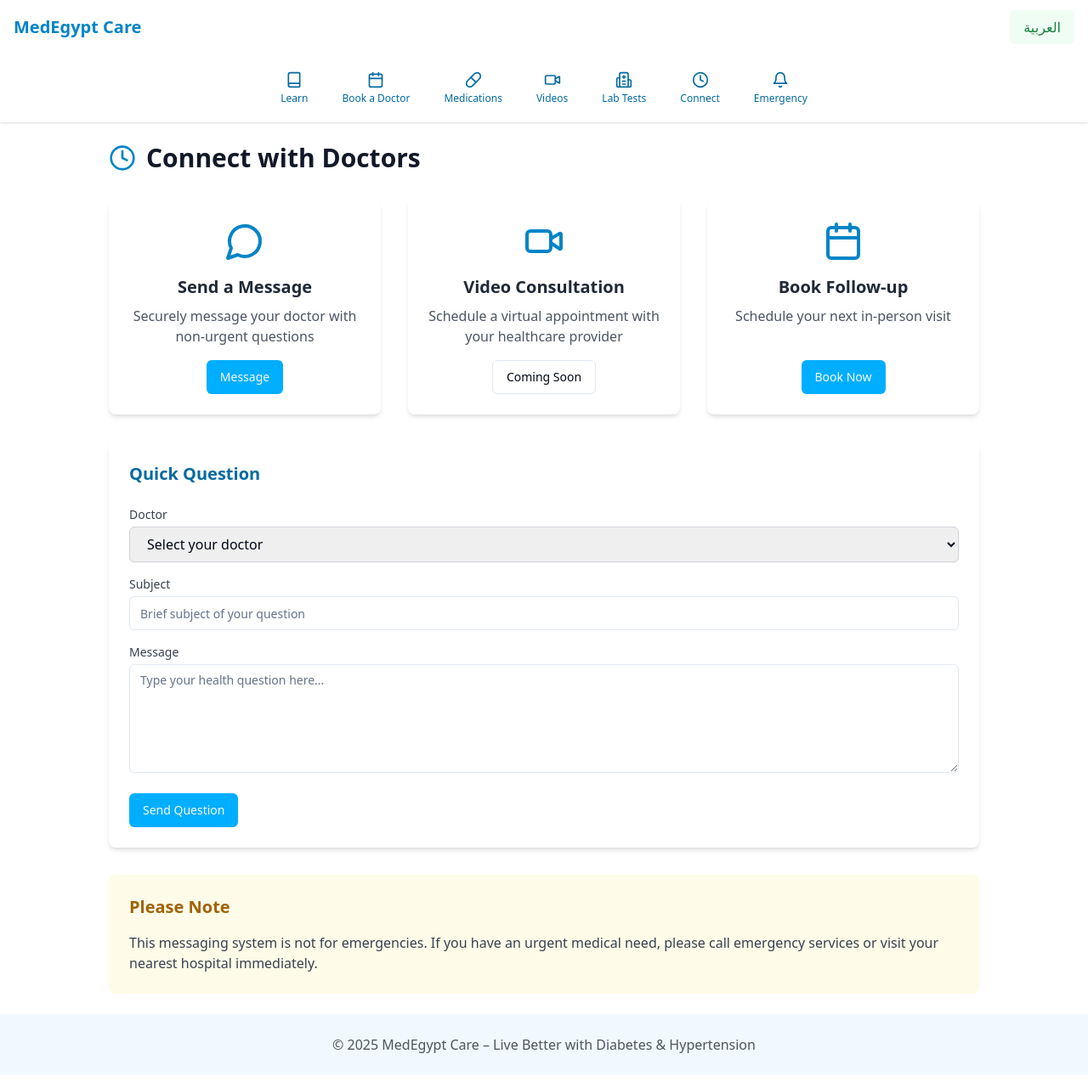
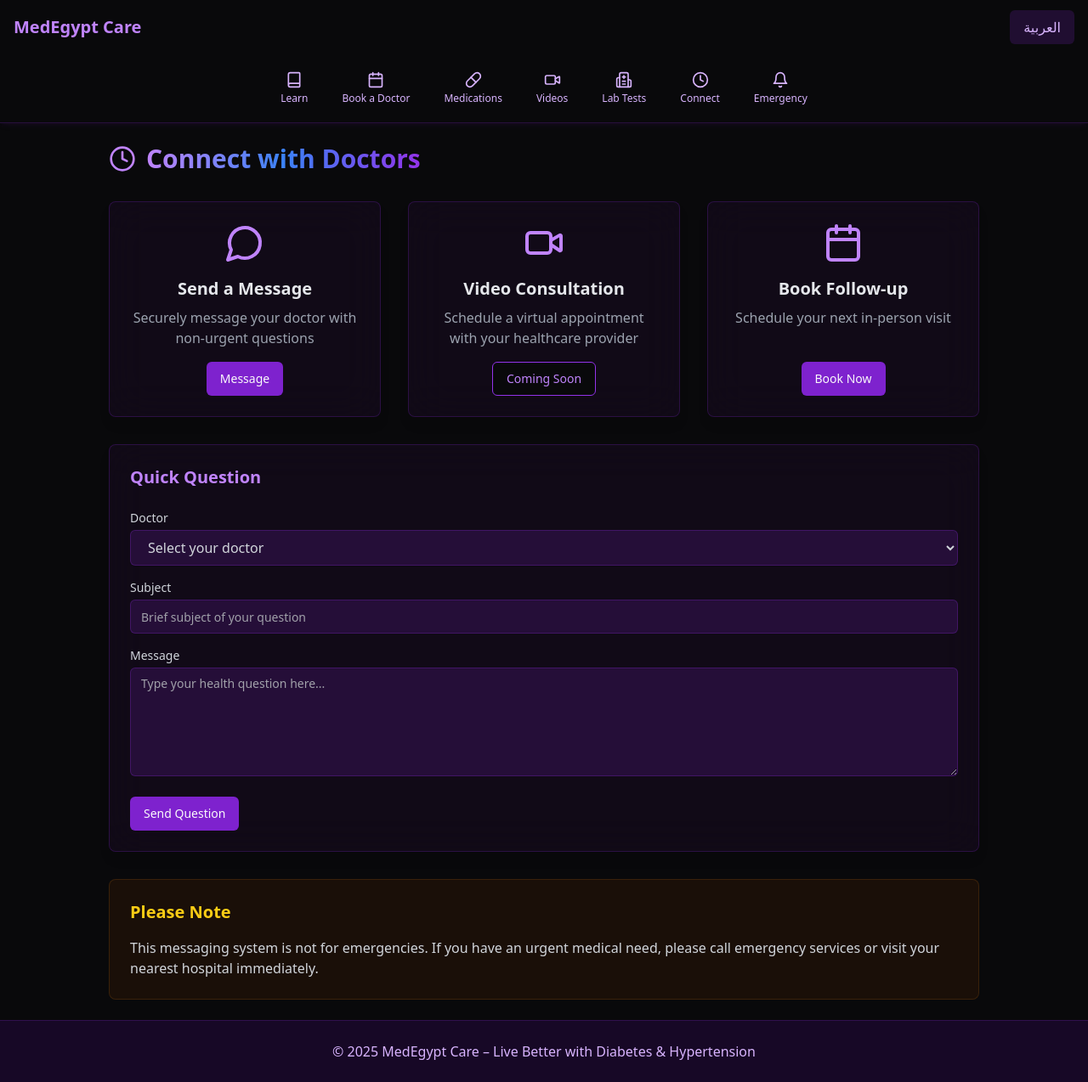
Before and after one commit to motohamy1/medegypt-care-hub, a React (Vite) app: page /connect in a window 1280 px wide. Shown: the whole page at 85% size. Built offline with nearby package versions, Linux system fonts and the light colour scheme.

Commit message:
feat: Implement dark theme
This commit implements a dark theme for the entire website using Next.js theming. The theme utilizes a purple color scheme with dark blue lines for icons.

```diff
--- a/src/components/Layout.tsx
+++ b/src/components/Layout.tsx
@@ -9,11 +9,11 @@ interface LayoutProps {
 
 const Layout = ({ children }: LayoutProps) => {
   return (
-    <div className="min-h-screen bg-white">
+    <div className="min-h-screen bg-background">
       <NavigationMenu />
       <main className="container mx-auto px-4 py-6">{children}</main>
-      <footer className="mt-auto py-6 bg-sky-50">
-        <div className="container mx-auto px-4 text-center text-gray-600">
+      <footer className="mt-auto py-6 bg-purple-950/30 border-t border-purple-800/30">
+        <div className="container mx-auto px-4 text-center text-purple-300">
           <p>© 2025 MedEgypt Care – Live Better with Diabetes & Hypertension</p>
         </div>
       </footer>
--- a/src/components/NavigationMenu.tsx
+++ b/src/components/NavigationMenu.tsx
@@ -49,30 +49,30 @@ export function NavigationMenu() {
   ];
 
   return (
-    <header className="bg-white shadow">
+    <header className="bg-background border-b border-purple-800/30 shadow-md shadow-purple-900/10">
       <div className="container mx-auto px-4">
         <div className="flex items-center justify-between h-16">
           <Link to="/" className="flex items-center space-x-2">
-            <span className="text-xl font-bold text-sky-600">
+            <span className="text-xl font-bold text-purple-400">
               {language === "en" ? "MedEgypt Care" : "ميد إيجيبت كير"}
             </span>
           </Link>
 
           <button
             onClick={toggleLanguage}
-            className="px-4 py-2 bg-green-50 text-green-700 rounded-md hover:bg-green-100"
+            className="px-4 py-2 bg-purple-900/30 text-purple-300 rounded-md hover:bg-purple-800/40"
           >
             {language === "en" ? "العربية" : "English"}
           </button>
         </div>
 
-        <nav className="flex justify-center py-3 overflow-x-auto">
+        <nav className="flex justify-center py-3 overflow-x-auto scrollbar-thin">
           <div className="flex space-x-4">
             {menuItems.map((item) => (
               <Link
                 key={item.path}
                 to={item.path}
-                className="flex flex-col items-center px-3 py-2 text-sky-700 hover:bg-sky-50 rounded-md"
+                className="flex flex-col items-center px-3 py-2 text-purple-300 hover:bg-purple-900/30 rounded-md transition-colors"
               >
                 {item.icon}
                 <span className="text-xs mt-1">{item.title}</span>
--- a/src/index.css
+++ b/src/index.css
@@ -46,42 +46,42 @@
   }
 
   .dark {
-    --background: 222.2 84% 4.9%;
-    --foreground: 210 40% 98%;
+    --background: 240 10% 3.9%;
+    --foreground: 0 0% 98%;
 
-    --card: 222.2 84% 4.9%;
-    --card-foreground: 210 40% 98%;
+    --card: 240 10% 3.9%;
+    --card-foreground: 0 0% 98%;
 
-    --popover: 222.2 84% 4.9%;
-    --popover-foreground: 210 40% 98%;
+    --popover: 240 10% 3.9%;
+    --popover-foreground: 0 0% 98%;
 
-    --primary: 199 100% 50%;
-    --primary-foreground: 222.2 47.4% 11.2%;
+    --primary: 260 100% 65%;
+    --primary-foreground: 0 0% 98%;
 
-    --secondary: 120 100% 45%;
-    --secondary-foreground: 210 40% 98%;
+    --secondary: 210 100% 40%;
+    --secondary-foreground: 0 0% 98%;
 
-    --muted: 217.2 32.6% 17.5%;
-    --muted-foreground: 215 20.2% 65.1%;
+    --muted: 240 3.7% 15.9%;
+    --muted-foreground: 240 5% 64.9%;
 
-    --accent: 199 60% 30%;
-    --accent-foreground: 210 40% 98%;
+    --accent: 260 80% 50%;
+    --accent-foreground: 0 0% 98%;
 
     --destructive: 0 62.8% 30.6%;
-    --destructive-foreground: 210 40% 98%;
+    --destructive-foreground: 0 0% 98%;
 
-    --border: 217.2 32.6% 17.5%;
-    --input: 217.2 32.6% 17.5%;
-    --ring: 212.7 26.8% 83.9%;
+    --border: 240 3.7% 15.9%;
+    --input: 240 3.7% 15.9%;
+    --ring: 260 80% 50%;
 
-    --sidebar-background: 240 5.9% 10%;
-    --sidebar-foreground: 240 4.8% 95.9%;
-    --sidebar-primary: 224.3 76.3% 48%;
+    --sidebar-background: 240 10% 3.9%;
+    --sidebar-foreground: 0 0% 98%;
+    --sidebar-primary: 260 100% 65%;
     --sidebar-primary-foreground: 0 0% 100%;
     --sidebar-accent: 240 3.7% 15.9%;
-    --sidebar-accent-foreground: 240 4.8% 95.9%;
+    --sidebar-accent-foreground: 0 0% 98%;
     --sidebar-border: 240 3.7% 15.9%;
-    --sidebar-ring: 217.2 91.2% 59.8%;
+    --sidebar-ring: 260 100% 65%;
   }
 }
 
@@ -91,7 +91,7 @@
   }
 
   body {
-    @apply bg-background text-foreground;
+    @apply bg-background text-foreground dark;
   }
 
   /* RTL support for Arabic */
@@ -104,7 +104,7 @@
 @layer utilities {
   .scrollbar-thin {
     scrollbar-width: thin;
-    scrollbar-color: rgba(0, 120, 255, 0.5) transparent;
+    scrollbar-color: rgba(139, 92, 246, 0.5) transparent;
   }
 
   .scrollbar-thin::-webkit-scrollbar {
@@ -117,7 +117,15 @@
   }
 
   .scrollbar-thin::-webkit-scrollbar-thumb {
-    background-color: rgba(0, 120, 255, 0.5);
+    background-color: rgba(139, 92, 246, 0.5);
     border-radius: 3px;
   }
+
+  .glass-morphism {
+    @apply backdrop-blur-xl bg-purple-900/10 border border-purple-800/30 shadow-lg;
+  }
+
+  .text-gradient {
+    @apply bg-gradient-to-r from-purple-400 via-blue-500 to-purple-600 bg-clip-text text-transparent;
+  }
 }
--- a/src/pages/Connect.tsx
+++ b/src/pages/Connect.tsx
@@ -11,39 +11,39 @@ const Connect = () => {
     <Layout>
       <div className="max-w-5xl mx-auto">
         <div className="flex items-center mb-8">
-          <Clock className="h-8 w-8 text-sky-600 mr-3" />
-          <h1 className="text-3xl font-bold text-gray-900">Connect with Doctors</h1>
+          <Clock className="h-8 w-8 text-purple-400 mr-3" />
+          <h1 className="text-3xl font-bold text-gradient">Connect with Doctors</h1>
         </div>
 
         <div className="grid grid-cols-1 md:grid-cols-3 gap-8 mb-8">
-          <div className="bg-white rounded-lg shadow-md p-6 flex flex-col items-center text-center">
-            <MessageCircle className="h-12 w-12 text-sky-600 mb-4" />
-            <h2 className="text-xl font-semibold text-gray-800 mb-2">Send a Message</h2>
-            <p className="text-gray-600 mb-4">Securely message your doctor with non-urgent questions</p>
-            <Button className="mt-auto">Message</Button>
+          <div className="glass-morphism rounded-lg p-6 flex flex-col items-center text-center">
+            <MessageCircle className="h-12 w-12 text-purple-400 mb-4" />
+            <h2 className="text-xl font-semibold text-gray-200 mb-2">Send a Message</h2>
+            <p className="text-gray-400 mb-4">Securely message your doctor with non-urgent questions</p>
+            <Button className="mt-auto bg-purple-700 hover:bg-purple-600">Message</Button>
           </div>
 
-          <div className="bg-white rounded-lg shadow-md p-6 flex flex-col items-center text-center">
-            <VideoIcon className="h-12 w-12 text-sky-600 mb-4" />
-            <h2 className="text-xl font-semibold text-gray-800 mb-2">Video Consultation</h2>
-            <p className="text-gray-600 mb-4">Schedule a virtual appointment with your healthcare provider</p>
-            <Button variant="outline" className="mt-auto">Coming Soon</Button>
+          <div className="glass-morphism rounded-lg p-6 flex flex-col items-center text-center">
+            <VideoIcon className="h-12 w-12 text-purple-400 mb-4" />
+            <h2 className="text-xl font-semibold text-gray-200 mb-2">Video Consultation</h2>
+            <p className="text-gray-400 mb-4">Schedule a virtual appointment with your healthcare provider</p>
+            <Button variant="outline" className="mt-auto border-purple-600 text-purple-400 hover:bg-purple-900/30">Coming Soon</Button>
           </div>
 
-          <div className="bg-white rounded-lg shadow-md p-6 flex flex-col items-center text-center">
-            <Calendar className="h-12 w-12 text-sky-600 mb-4" />
-            <h2 className="text-xl font-semibold text-gray-800 mb-2">Book Follow-up</h2>
-            <p className="text-gray-600 mb-4">Schedule your next in-person visit</p>
-            <Button className="mt-auto">Book Now</Button>
+          <div className="glass-morphism rounded-lg p-6 flex flex-col items-center text-center">
+            <Calendar className="h-12 w-12 text-purple-400 mb-4" />
+            <h2 className="text-xl font-semibold text-gray-200 mb-2">Book Follow-up</h2>
+            <p className="text-gray-400 mb-4">Schedule your next in-person visit</p>
+            <Button className="mt-auto bg-purple-700 hover:bg-purple-600">Book Now</Button>
           </div>
         </div>
 
-        <div className="bg-white rounded-lg shadow-md p-6 mb-8">
-          <h2 className="text-xl font-semibold text-sky-700 mb-6">Quick Question</h2>
+        <div className="glass-morphism rounded-lg p-6 mb-8">
+          <h2 className="text-xl font-semibold text-purple-400 mb-6">Quick Question</h2>
           <form>
             <div className="mb-4">
-              <label className="block text-sm font-medium text-gray-700 mb-1">Doctor</label>
-              <select className="w-full border-gray-300 rounded-md shadow-sm px-4 py-2 border">
+              <label className="block text-sm font-medium text-gray-300 mb-1">Doctor</label>
+              <select className="w-full bg-purple-900/30 border-purple-800/40 rounded-md shadow-sm px-4 py-2 border text-gray-300">
                 <option>Select your doctor</option>
                 <option>Dr. Ahmed Hassan</option>
                 <option>Dr. Sara Ibrahim</option>
@@ -51,25 +51,25 @@ const Connect = () => {
             </div>
 
             <div className="mb-4">
-              <label className="block text-sm font-medium text-gray-700 mb-1">Subject</label>
-              <Input placeholder="Brief subject of your question" />
+              <label className="block text-sm font-medium text-gray-300 mb-1">Subject</label>
+              <Input placeholder="Brief subject of your question" className="bg-purple-900/30 border-purple-800/40 text-gray-300" />
             </div>
 
             <div className="mb-6">
-              <label className="block text-sm font-medium text-gray-700 mb-1">Message</label>
+              <label className="block text-sm font-medium text-gray-300 mb-1">Message</label>
               <Textarea
                 placeholder="Type your health question here..."
-                className="h-32"
+                className="h-32 bg-purple-900/30 border-purple-800/40 text-gray-300"
               />
             </div>
 
-            <Button className="w-full sm:w-auto">Send Question</Button>
+            <Button className="w-full sm:w-auto bg-purple-700 hover:bg-purple-600">Send Question</Button>
           </form>
         </div>
 
-        <div className="bg-yellow-50 rounded-lg p-6">
-          <h2 className="text-xl font-semibold text-yellow-700 mb-4">Please Note</h2>
-          <p className="text-gray-700">
+        <div className="bg-yellow-950/30 border border-yellow-800/30 rounded-lg p-6">
+          <h2 className="text-xl font-semibold text-yellow-400 mb-4">Please Note</h2>
+          <p className="text-gray-300">
             This messaging system is not for emergencies. If you have an urgent medical need,
             please call emergency services or visit your nearest hospital immediately.
           </p>
```
Also changed, not shown: src/pages/Doctors.tsx (+20 -20 lines), src/pages/Learn.tsx (+20 -20 lines), src/pages/Videos.tsx (+20 -20 lines).
